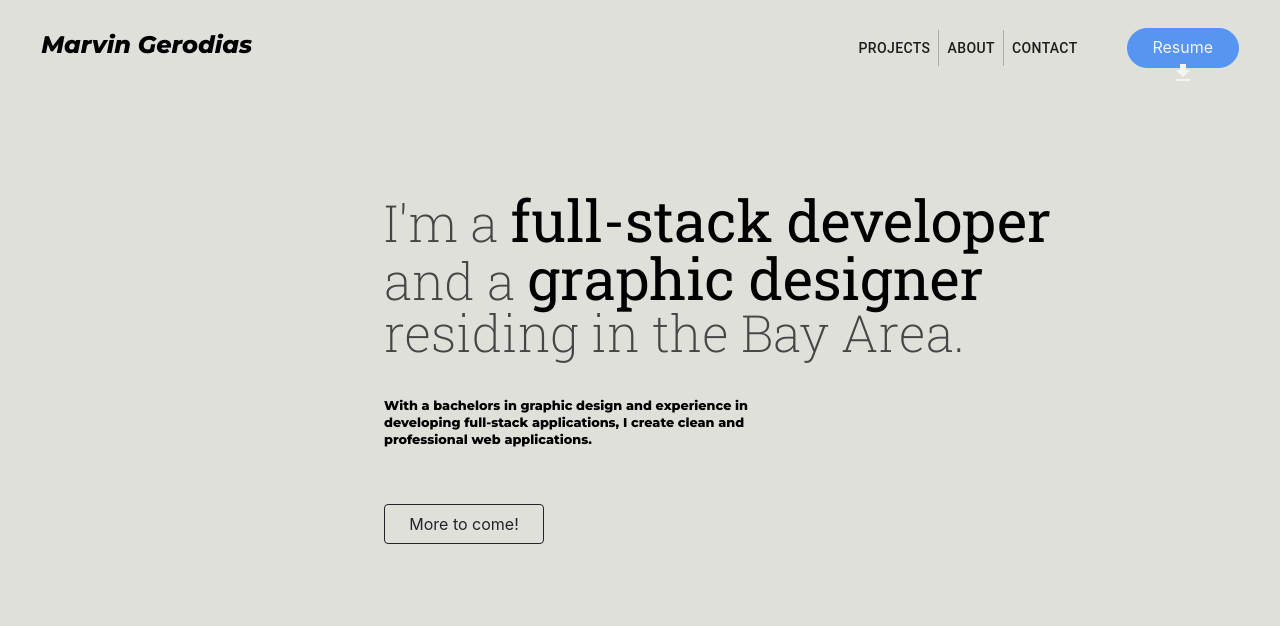
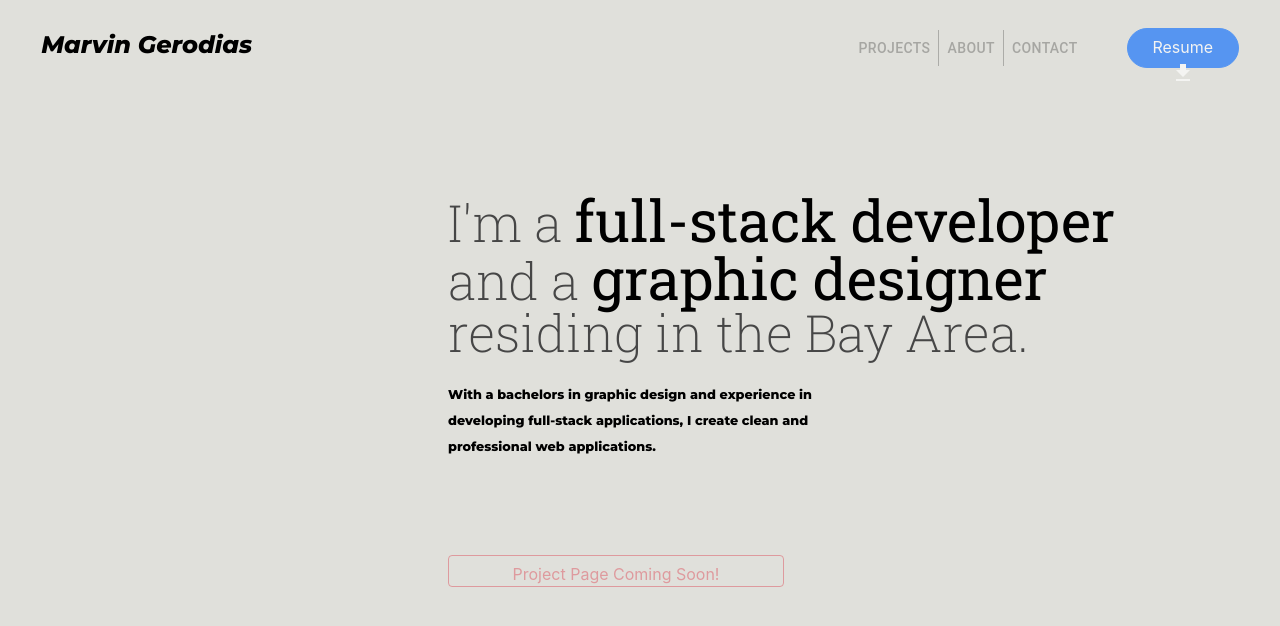
Before and after one commit to Marvin-Gerodias/PORTFOLIO, a React (Create React App) app: page /main in a window 1280 px wide. Shown: the top 626 px of the page. Built offline with nearby package versions, Linux system fonts and the light colour scheme.

Commit message:
content edit - project page soon

```diff
--- a/public/index.html
+++ b/public/index.html
@@ -46,9 +46,9 @@
 
   <script type="text/javascript">
     $(document).ready(function(){
-      $('div.tagline__1').fadeOut(1).delay(300).fadeIn(1000);
-      $('div.tagline__2').fadeOut(1).delay(1000).fadeIn(1000);
-      $('div.button1').fadeOut(1).delay(1700).fadeIn(1000);
+      $('div.tagline__1').fadeOut(1).delay(500).fadeIn(800);
+      $('div.tagline__2').fadeOut(1).delay(3000).fadeIn(800);
+      $('div.button1').fadeOut(1).delay(5000).fadeIn(800);
     })
   </script>
 
--- a/src/components/Header.js
+++ b/src/components/Header.js
@@ -13,7 +13,7 @@ function Header() {
                 </div>
 
                 <div className="selections__header">
-                    <ButtonGroup  variant="text" aria-label="text primary button group">
+                    <ButtonGroup  variant="text" aria-label="text primary button group" disabled>
                         <Button>Projects</Button>
                         <Button>About</Button>
                         <Button>Contact</Button>
--- a/src/components/Landing.js
+++ b/src/components/Landing.js
@@ -11,7 +11,7 @@ function Landing() {
                 <p>With a bachelors in graphic design and experience in developing full-stack applications, I create clean and professional web applications. </p>
             </div>
             <div className="button1">
-            <button type="button" class="btn btn-outline-dark">More to come!</button>
+            <button type="button" class="btn btn-outline-danger" disabled>Project Page Coming Soon!</button>
             </div>
         </div>
     )
--- a/src/css/Landing.css
+++ b/src/css/Landing.css
@@ -2,7 +2,8 @@
     /* border: 1px solid darkred; */
     width: 55vw;
     float: left;
-    margin-left: 30vw;
+    margin-left: 35vw;
+    /* margin: auto; */
     margin-top: 12vh;
 
 }
@@ -32,22 +33,27 @@
     color: black;
     font-size: 1vw;
     text-align: left;
-    line-height: 1.3;
+    line-height: 2;
     width:30vw;
-    margin-top: 5vh;
+    margin-top: 3vh;
 
 }
 
 .main__landing .button1 {
     /* border: 1px solid darkred; */
     float: left;
+    width: 20rem;
+    /* margin-left: 3vw; */
+    /* width: 21rem; */
+    /* margin: auto; */
     /* margin-top: 1vh; */
 
 }
 
 .main__landing button {
-    width: 10rem;
-    height: 5vh;
-    min-width: 100%;
-    margin-top: 5vh;
+    width: 21rem;
+    height: 4vh;
+    /* min-width: 100%; */
+    align-items: center;
+    margin-top: 10vh;
 }
```
